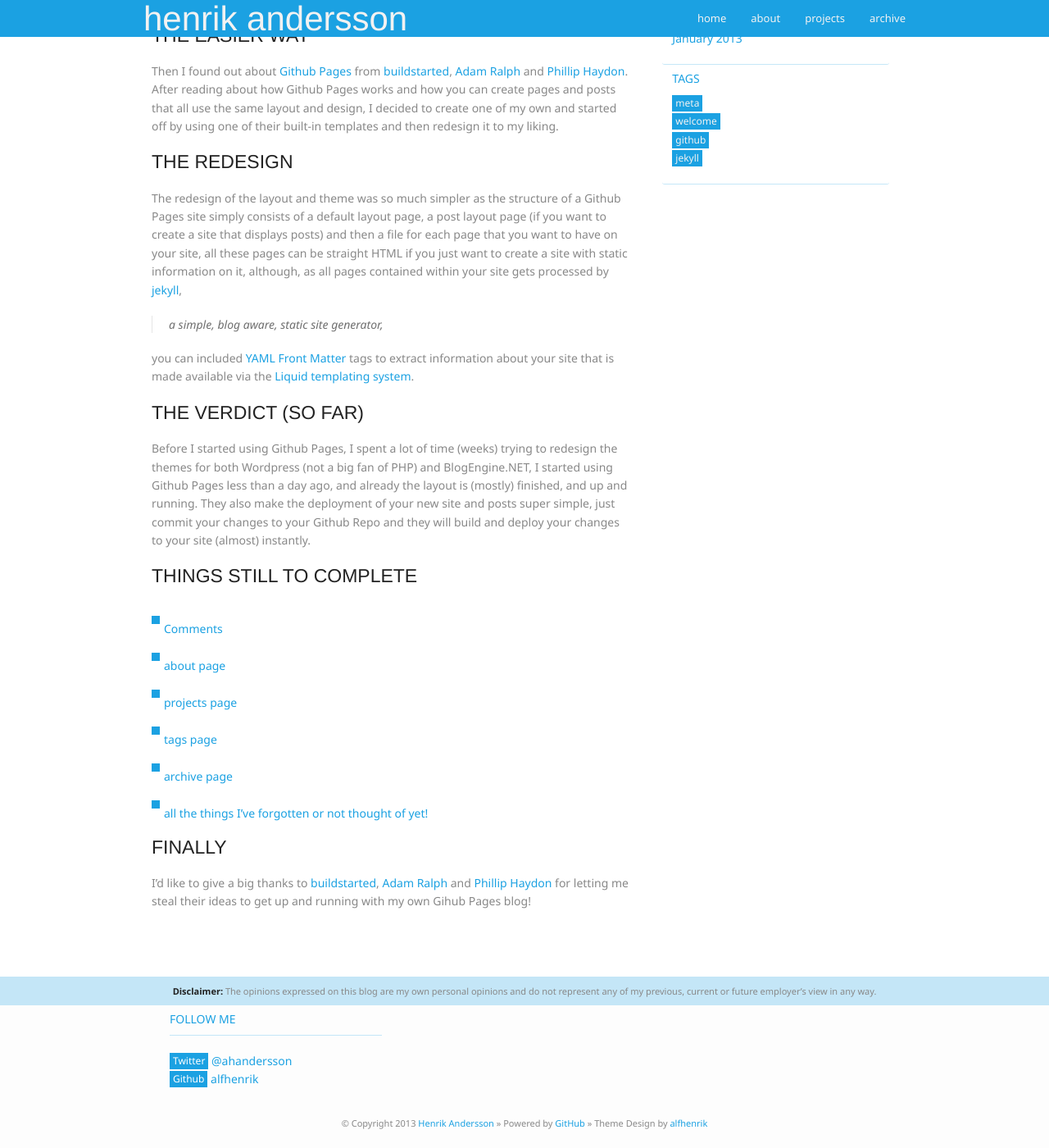
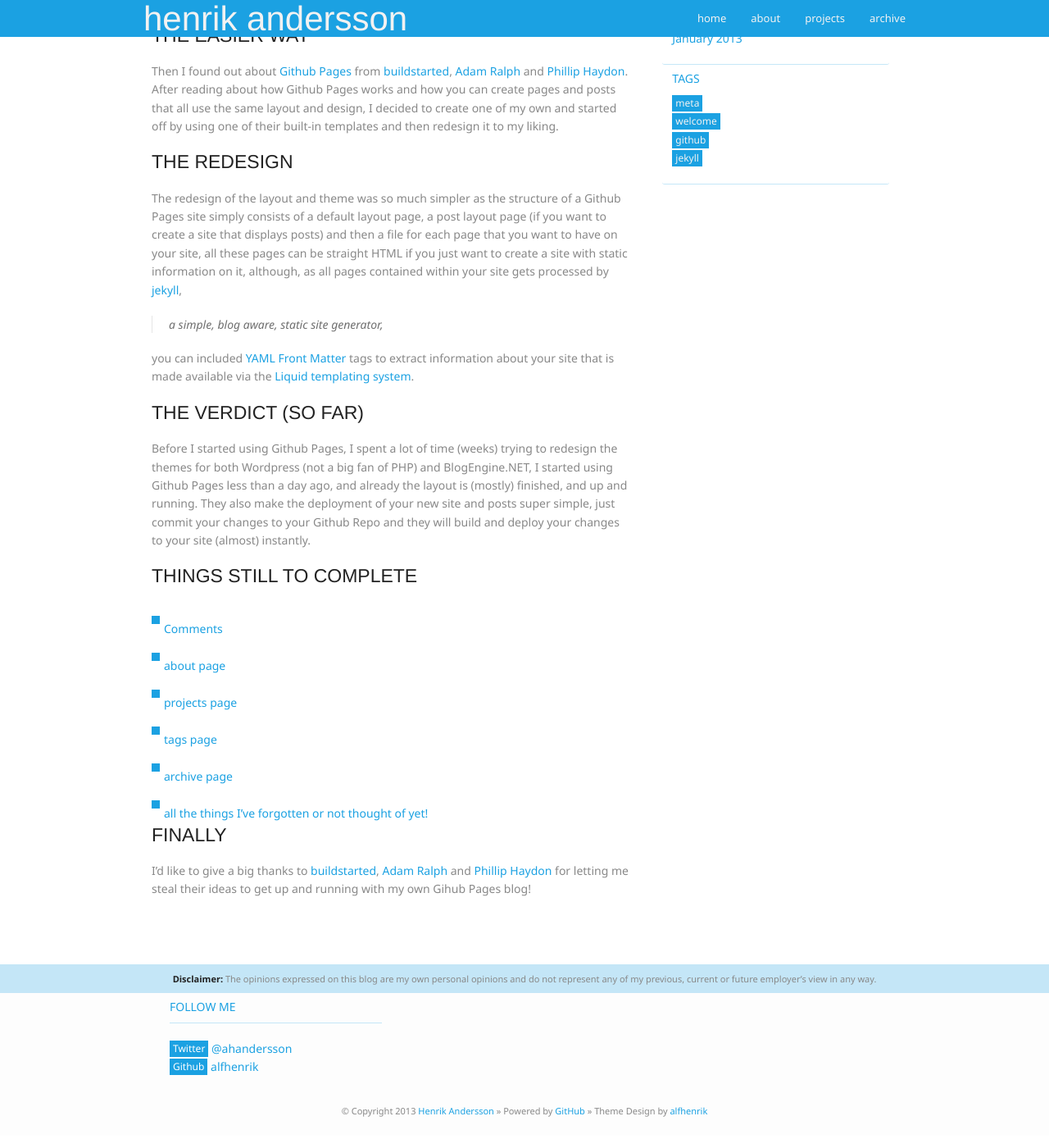
Before and after one commit to hnrkndrssn/hnrkndrssn.github.io, a Jekyll site: the page built from _posts/2013-01-05-new-blog.md, in a window 1280 px wide and 1400 px high, scrolled down 377 px. Shown: the whole window at 82% size. Built offline with Jekyll 4.4.1, drawn with Linux system fonts in a browser that asks for light colours; Markdown is read by kramdown in place of the engine named in the settings.

Commit message:
adjust margin

```diff
--- a/stylesheets/styles.css
+++ b/stylesheets/styles.css
@@ -232,7 +232,7 @@ small {
   height:5px;
   list-style-position:inside;
   list-style-type:none;
-  margin:35px 0;
+  margin:35px 0 0 0;
   padding:5px;
   color:#1BA1E2;
 }
```
